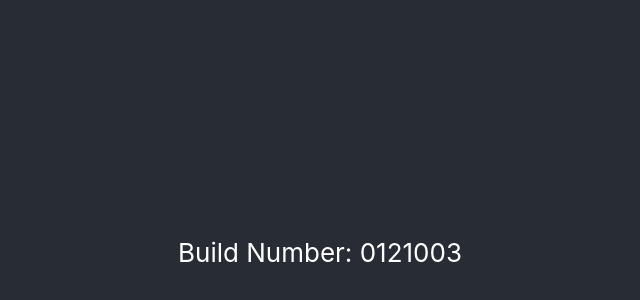
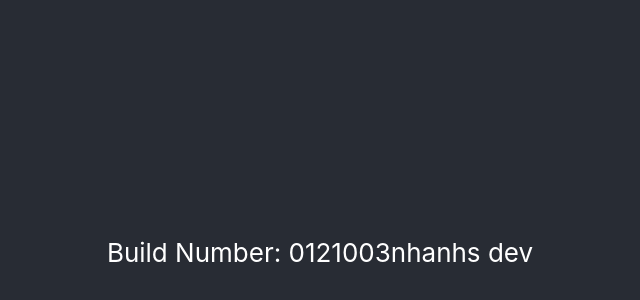
Before and after one commit to anhntk54/github-action-content, a React (Create React App) app: page / in a window 1280 px wide. Shown: the part 148-448 px from the top of the page, without its empty margins (320-960 px from the left). Built offline with nearby package versions, Linux system fonts and the light colour scheme.

Commit message:
nhanh dev

```diff
--- a/src/App.js
+++ b/src/App.js
@@ -5,6 +5,7 @@ function App() {
     <div className="App">
       <header className="App-header">
         Build Number: {pkgJson.buildNumber}
+          nhanhs dev
       </header>
     </div>
   );
```
